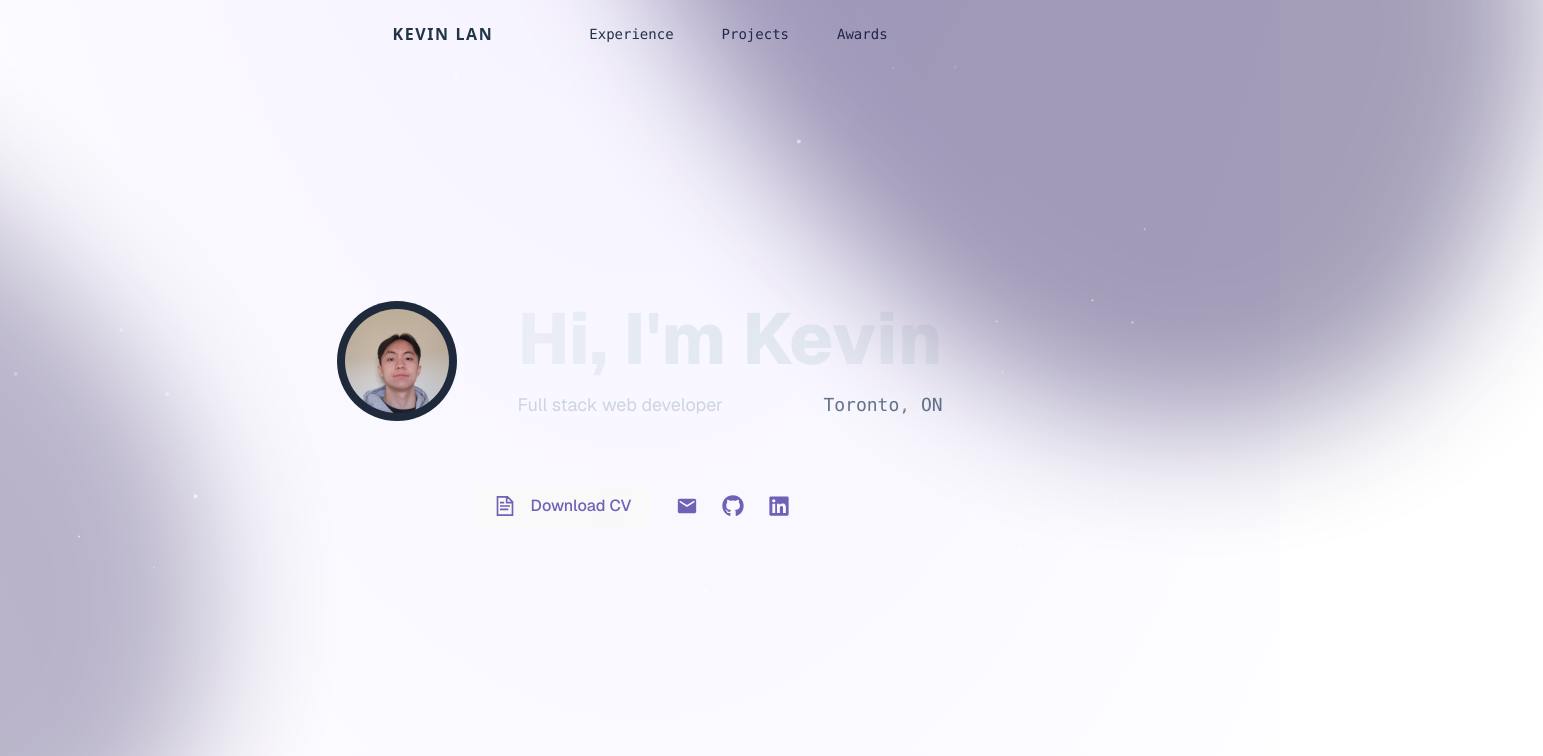
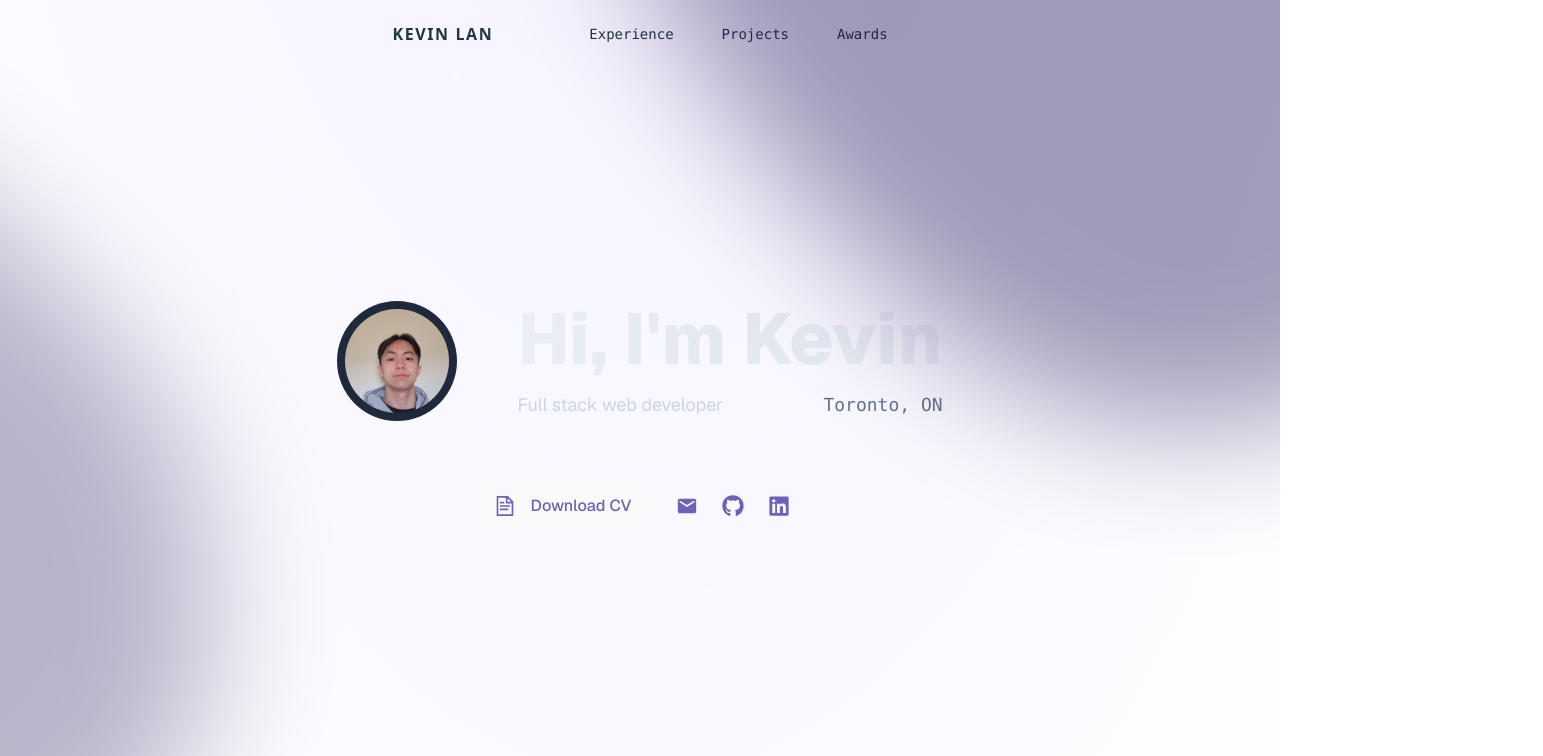
Before and after one commit to kevin-lann/portfolio-2025, a React (Vite) app: page / in a window 1280 px wide. Shown: the top 756 px of the page, 1543 px wide, since content can reach past the window. Built offline with nearby package versions, Linux system fonts and the light colour scheme.

Commit message:
Fix back to top button, fix scroll-x

```diff
--- a/src/App.tsx
+++ b/src/App.tsx
@@ -37,16 +37,16 @@ function App() {
       <main className=" min-h-screen w-screen flex flex-col justify-center overflow-hidden
       bg-[radial-gradient(ellipse_80%_40%_at_50%_-15%,rgba(170,144,255,0.16),rgba(255,255,255,0))]  font-geist">
 
-          <div className="absolute top-0 left-0 rotate-180 -translate-x-3/4 -scale-x-100 blur-3xl opacity-30 pointer-events-none" aria-hidden="true">
-            <img src={shape1} className="max-w-none" width={852} height={582} alt="Illustration" />
-          </div>
+          <Particles className="absolute inset-0 pointer-events-none" quantity={45} ease={100} />
+          <section className="h-screen flex items-center justify-center relative">
 
-          <div className="absolute top-0 right-0 rotate-90 -translate-y-1/2 translate-x-1/4 blur-3xl opacity-40 pointer-events-none" aria-hidden="true">
-            <img src={shape1} className="max-w-none" width={852} height={582} alt="Illustration" />
-          </div>
+            <div className="absolute top-0 left-0 rotate-180 -translate-x-3/4 -scale-x-100 blur-3xl opacity-30 pointer-events-none" aria-hidden="true">
+              <img src={shape1} className="max-w-none" width={852} height={582} alt="Illustration" />
+            </div>
 
-          <Particles className="absolute inset-0 pointer-events-none" quantity={45} ease={100} />
-          <section className="h-screen flex items-center justify-center">
+            <div className="absolute top-0 right-0 rotate-90 -translate-y-1/2 translate-x-1/4 blur-3xl opacity-40 pointer-events-none" aria-hidden="true">
+              <img src={shape1} className="max-w-none" width={852} height={582} alt="Illustration" />
+            </div>
 
             <motion.div
               id="top"
--- a/src/components/back-to-top/BackToTopButton.tsx
+++ b/src/components/back-to-top/BackToTopButton.tsx
@@ -26,10 +26,11 @@ const BackToTopButton = () => {
   return (
     <>
       {isVisible &&
-          <a href="#navbar" className="fixed bottom-8 right-8 cursor-pointer">
-            <button className="relative items-center overflow-hidden border-white/10 mt-8 rounded-full aspect-square
+          <a href="#navbar" className="fixed bottom-12 right-16 cursor-pointer">
+            <button className="flex flex-row align-center gap-4 items-center overflow-hidden border-white/10 mt-8 rounded-full text-slate-100
                               transition-border ease-in-out duration-200 border border-transparent hover:border hover:border-white/30
                               transition hover:bg-[#303030]">
+                <div>Back to top</div>
                 <FaArrowUp size={20}/>
             </button>
           </a>
```
